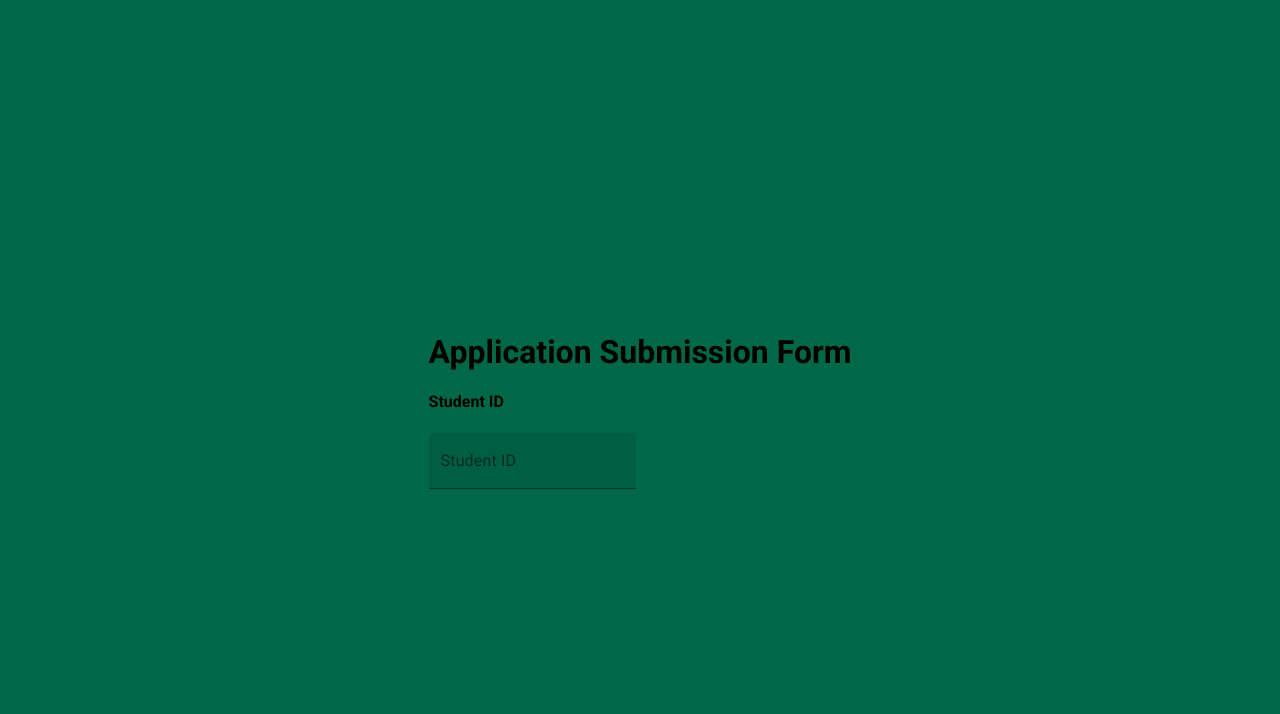
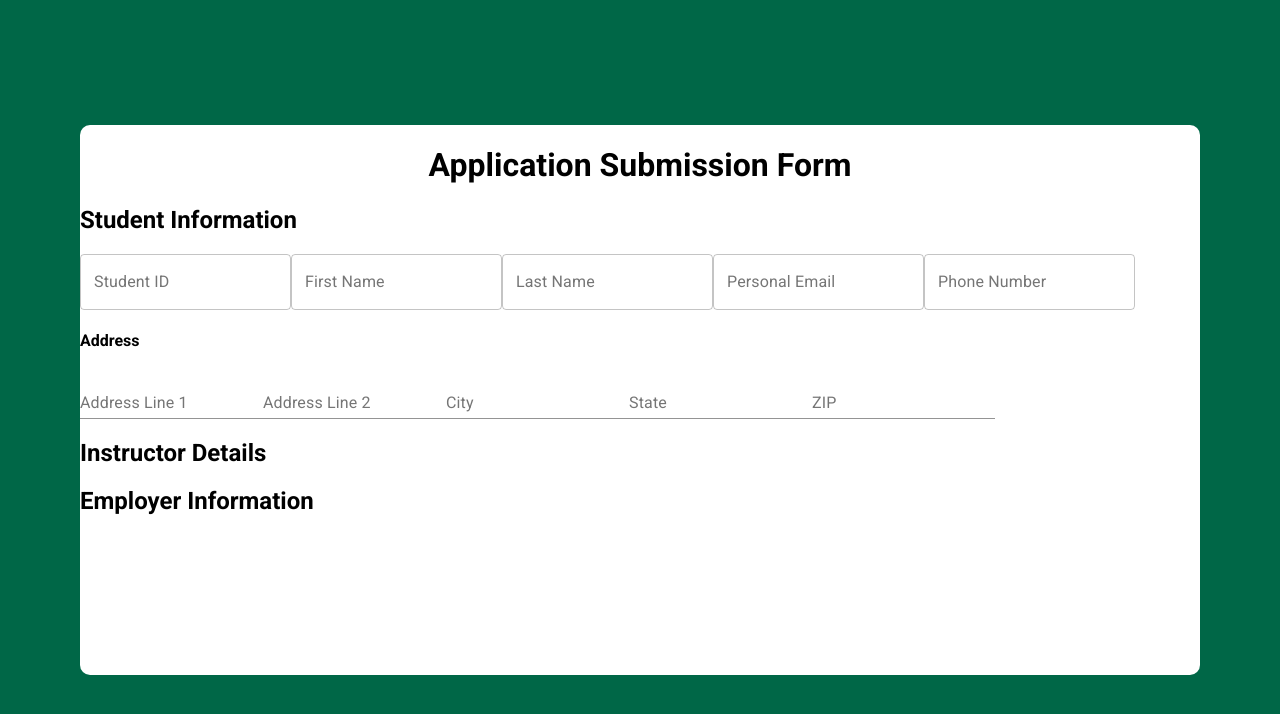
Before and after one commit to JarrenJ/SE-Internship-Management-System, a React (Create React App) app: page /appForm in a window 1280 px wide. Shown: the top 714 px of the page. Built offline with nearby package versions, Linux system fonts and the light colour scheme.

Commit message:
Student Info Inputs
Main change is that an input is present for all student information. Style sheet has also been connected to the sheet so that styling may take place when it is ready.

```diff
--- a/src/pages/ApplicationForm/applicationForm.css
+++ b/src/pages/ApplicationForm/applicationForm.css
@@ -7,10 +7,18 @@
 }
 
 .app__form {
-    display: flex;
     width: 100%;
     max-width: 1120px;
     min-height: 550px;
-    background-color: #fff;
+    background-color: #ffffff;
     border-radius: 10px;
+
 }
+
+h1{
+    text-align: center;
+}
+
+#normal{
+
+}
--- a/src/pages/ApplicationForm/applicationForm.jsx
+++ b/src/pages/ApplicationForm/applicationForm.jsx
@@ -1,18 +1,50 @@
 import React from "react";
 import TextField from '@material-ui/core/TextField';
 
+import './applicationForm.css';
 /*Application Form will load the application page along with the form to fill out.
 Form will be one page and at the bottom will be two buttons. Upon clicking one of those buttons the data submitted will be stored and sent
 */
+
+/*TO DO:
+* -- Add in all Input Boxes (Student info/ Faculty info/ employer info)
+* -- Make sure Input Boxes accept required information. Ex: an email box is receiving and email address
+* -- Style Page
+* -- Add in a button that when pressed stores the information when pressed.
+* -- Possibly more things...
+*  */
 export function ApplicationForm(){
 
     return(
-        <div className={"main"}>
+        <div className={'main'}>
             <form className={'app__form'} >
                 <h1>Application Submission Form</h1>
-                <h4>Student ID</h4>
-                <TextField id="filled-basic" label='Student ID' variant='filled'/>
+                <div>
+                    <h2>Student Information</h2>
+                    <TextField id="normal" label='Student ID' variant={'outlined'}/>
+                    <TextField id="normal" label='First Name' variant={"outlined"}/>
+                    <TextField id="normal" label='Last Name' variant={'outlined'}/>
+                    <TextField id="normal" label='Personal Email' variant={'outlined'}/>
+                    <TextField id="normal" label='Phone Number' variant={'outlined'}/>
+                    <div>
+                        <h4>Address</h4>
+                        <TextField id="normal" label='Address Line 1'/>
+                        <TextField id="normal" label='Address Line 2'/>
+                        <TextField id="normal" label='City'/>
+                        <TextField id="normal" label='State'/>
+                        <TextField id="normal" label='ZIP'/>
+                    </div>
 
+                </div>
+                <div>
+                    <h2>Instructor Details</h2>
+
+
+                </div>
+                <div>
+                    <h2>Employer Information</h2>
+
+                </div>
 
             </form>
 
```
